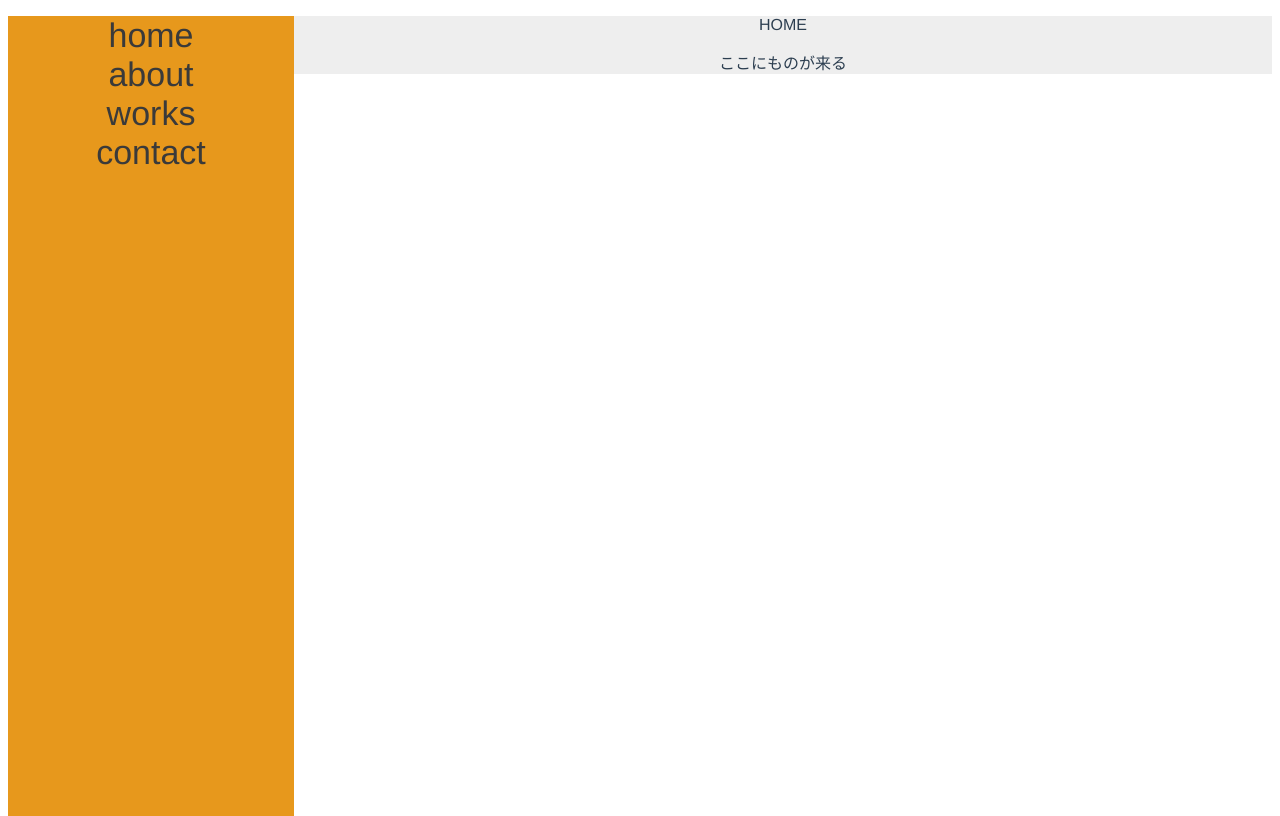
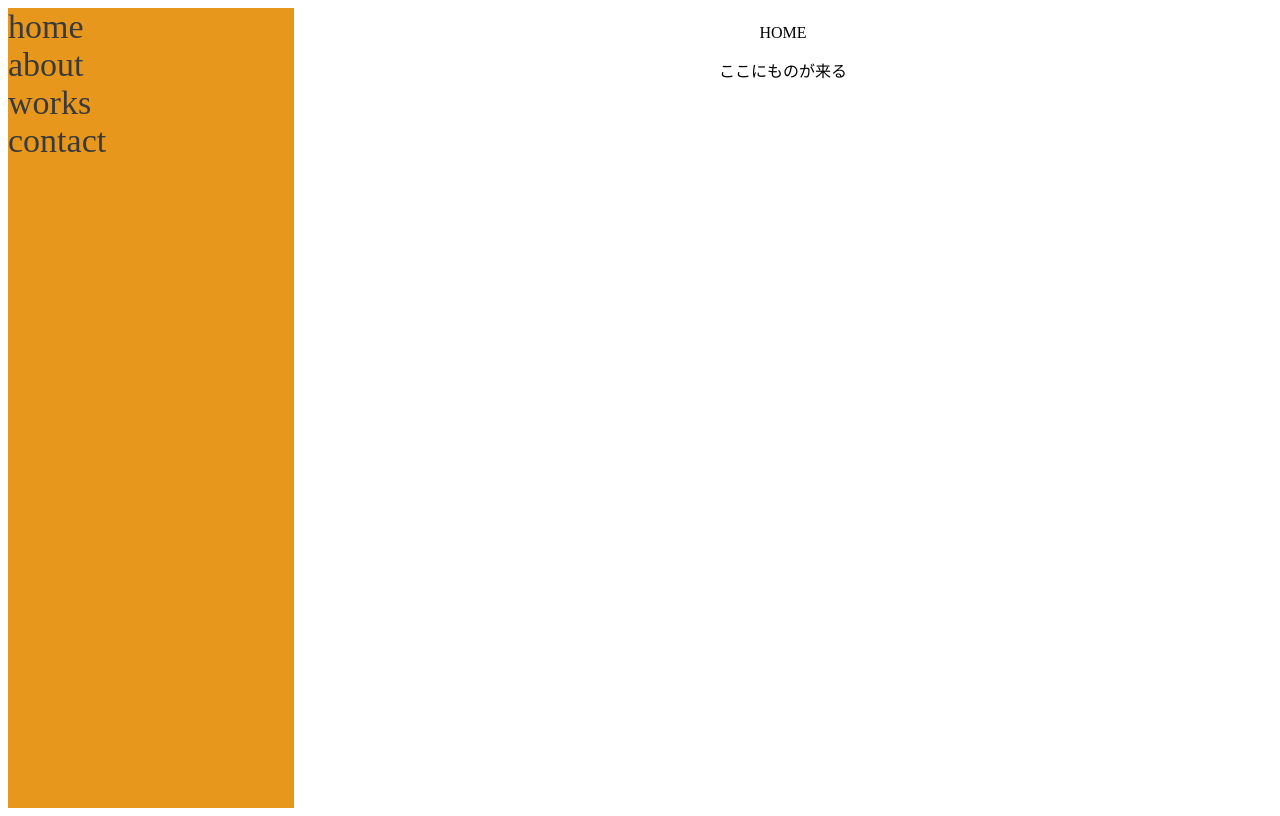
Before and after one commit to tesso57/home, a Vue app: page / in a window 1280 px wide. Built offline with nearby package versions, Linux system fonts and the light colour scheme.

Commit message:
サイドタブの位置を確定

```diff
--- a/src/App.vue
+++ b/src/App.vue
@@ -1,25 +1,41 @@
+<!--全体の整形-->
+
 <template>
-  <router-view />
+  <div class="container">
+    <Menu class="navigation" />
+    <main class="content"><router-view /></main>
+  </div>
 </template>
-<style>
-#app {
-  font-family: Avenir, Helvetica, Arial, sans-serif;
-  -webkit-font-smoothing: antialiased;
-  -moz-osx-font-smoothing: grayscale;
-  text-align: center;
-  color: #2c3e50;
+
+<script lang="ts">
+import { defineComponent } from "vue";
+import Menu from "@/components/UI/Menu.vue";
+export default defineComponent({
+  name: "App",
+  components: {
+    Menu
+  }
+});
+</script>
+
+<style scoped>
+.container {
+  display: grid;
+  height: 100%;
+  width: 100%;
+
+  grid-template-areas: "nav content";
+  grid-template-rows: min-content 1fr;
+  grid-template-columns: 286px 1fr;
 }
 
-#nav {
-  padding: 30px;
+.navigation {
+  grid-area: nav;
 }
 
-#nav a {
-  font-weight: bold;
-  color: #2c3e50;
-}
-
-#nav a.router-link-exact-active {
-  color: #42b983;
+.content {
+  grid-area: content;
+  overflow-x: hidden;
+  overflow-y: scroll;
 }
 </style>
--- a/src/components/UI/Menu.vue
+++ b/src/components/UI/Menu.vue
@@ -19,7 +19,5 @@ export default defineComponent({
 <style scoped>
 .container {
   height: 100%;
-  margin: 0;
-  padding: ;
 }
 </style>
--- a/src/views/Main.vue
+++ b/src/views/Main.vue
@@ -1,5 +1,5 @@
 <template>
-  <Menu />
+<!--  <Menu />-->
   <div class="contents">
     <p>{{ title }}</p>
     ここにものが来る
@@ -14,7 +14,7 @@ type RouteName = "home" | "about" | "works" | "contact";
 export default defineComponent({
   name: "Main",
   components: {
-    Menu
+    // Menu
   },
   props: {
     type: {
@@ -43,10 +43,6 @@ body {
   height: 100%;
 }
 .contents {
-  background: #eee;
-  height: 100%;
-  padding: 0;
-  box-sizing: border-box;
-  margin-left: 286px;
+  text-align: center;
 }
 </style>
```
